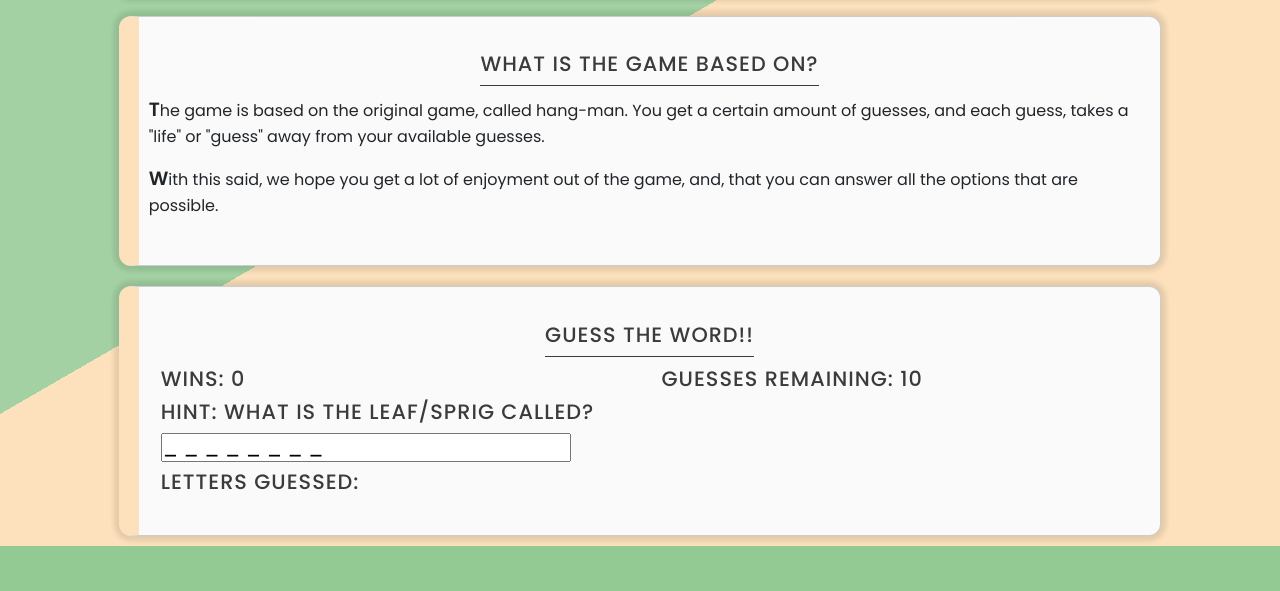
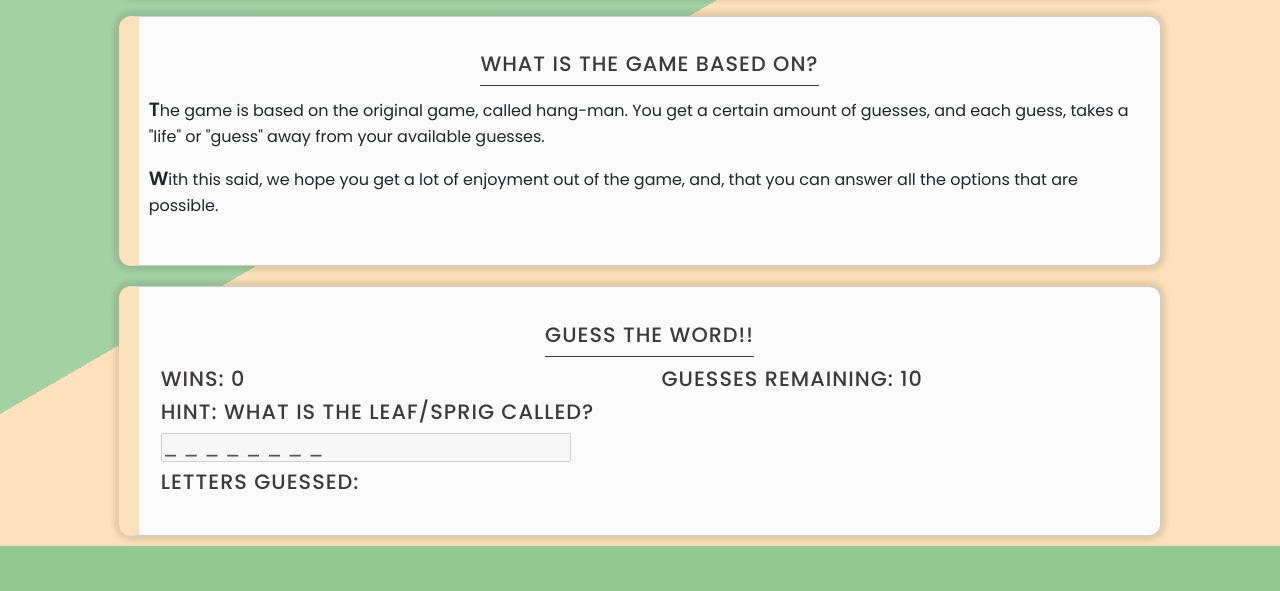
Before and after one commit to michaeldijk/team14Hackathon, a plain HTML site: page index.html in a window 1280 px wide. Shown: the part 2986-3577 px from the top of the page. Drawn offline with nearby package versions, Linux system fonts and the light colour scheme; a web font is replaced by a local one.

Commit message:
added change to input field, so it's not allowing input

```diff
--- a/index.html
+++ b/index.html
@@ -298,7 +298,7 @@
                                     <!-- Word column game start -->
                                     <div class="col-12">
                                         <h3 class="gameTitles">
-                                            <input type="text" name="gameInput" id="currentWord">
+                                            <input type="text" name="gameInput" id="currentWord" disabled>
                                             <!-- <span id="currentWord">Word comes here</span> -->
                                         </h3>
                                     </div>
```
